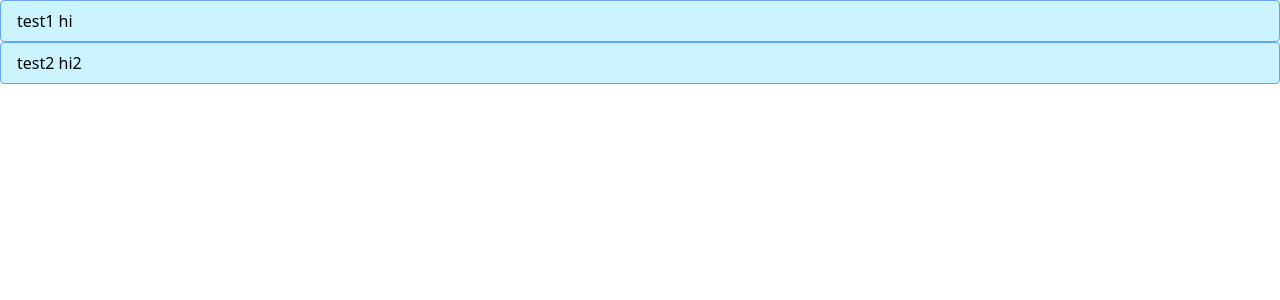
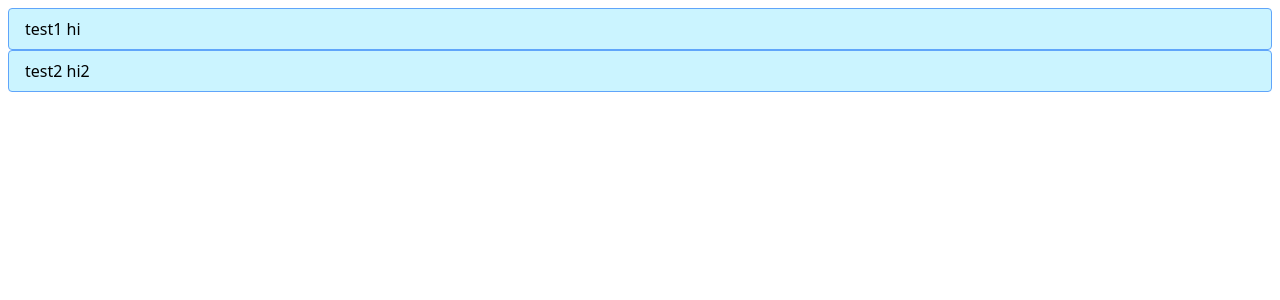
Before and after one commit to ethanuppal/nerdtalk, a React (Vite) app in the folder app/: page / in a window 1280 px wide. Shown: the top 300 px of the page. Built offline with nearby package versions, Linux system fonts and the light colour scheme.

Commit message:
Adjust body padding

```diff
--- a/app/src/App.tsx
+++ b/app/src/App.tsx
@@ -4,7 +4,7 @@ import MessageLog from "@components/MessageLog";
 
 function App() {
   return (
-    <main>
+    <main className="p-2">
       <MessageLog />
 
       {/* Text input */}
```
